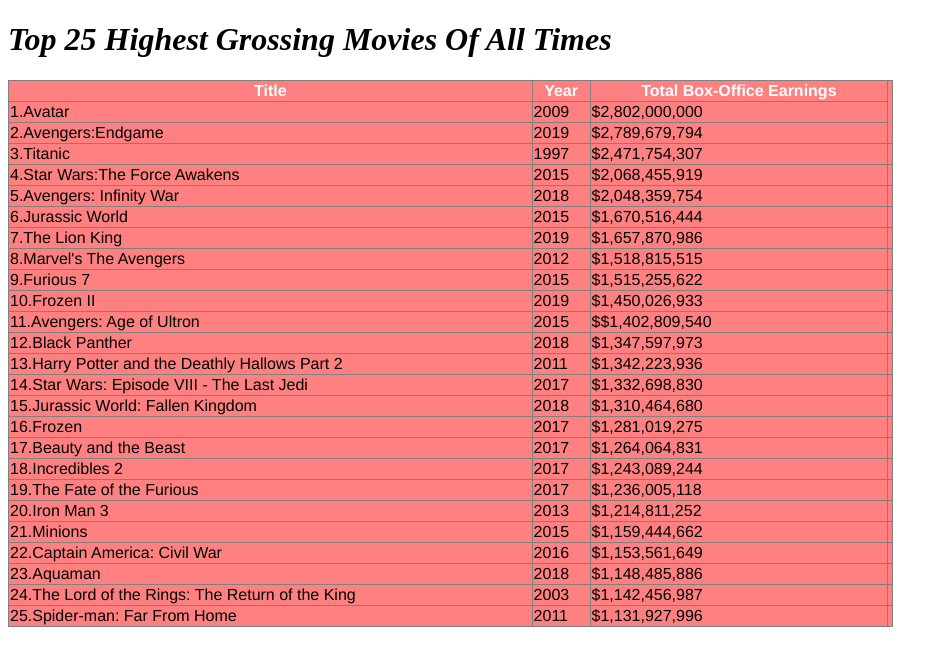
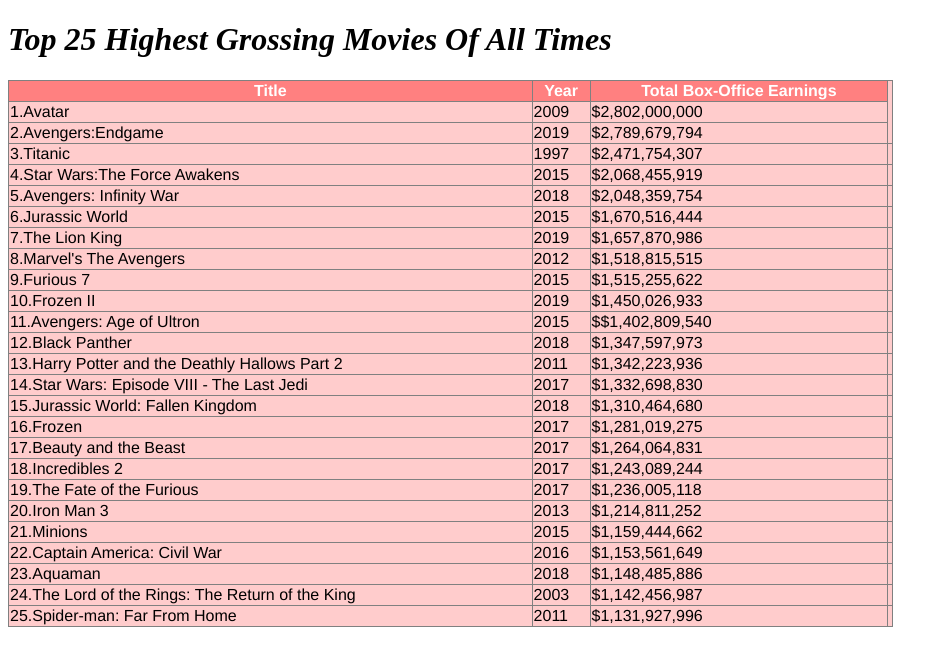
Before and after one commit to pinkyzee556-ITvarsity/-Module-1-Assessment-4-, a plain HTML site: page index.html in a window 1280 px wide. Shown: the whole page, without its empty margins (0-948 px from the left). Drawn offline with Linux system fonts and the light colour scheme.

Commit message:
Update style.css

```diff
--- a/style.css
+++ b/style.css
@@ -20,7 +20,7 @@
 }
 
 table {
- background-color: hsl(0, 100%, 75%);
+ background-color: rgba(255, 0, 0, 0.2);
 }
 
 th {
```
